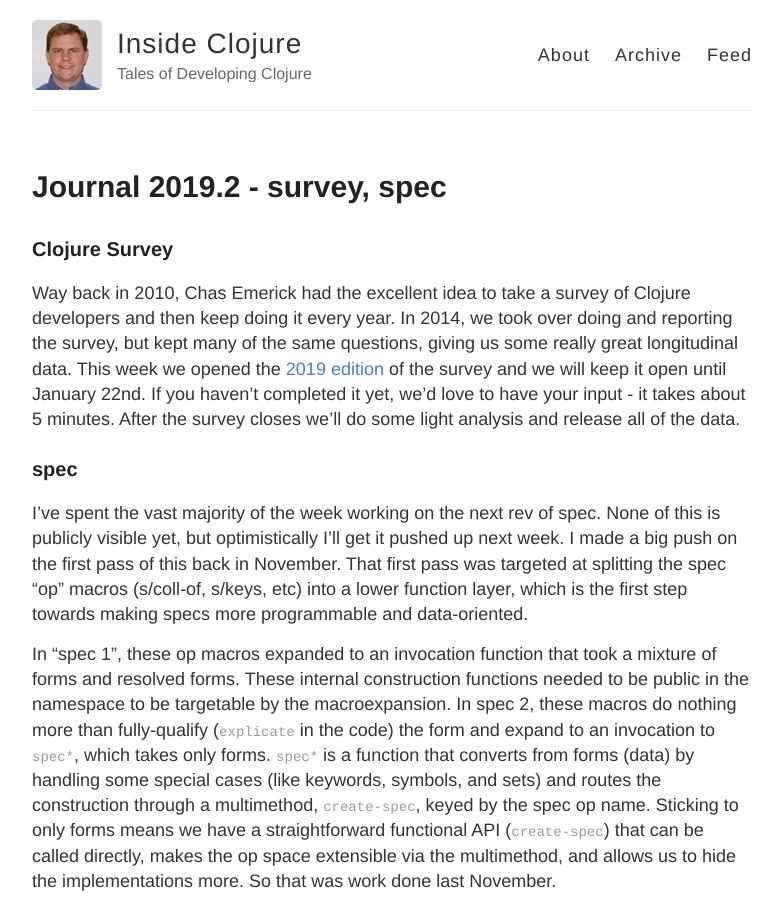
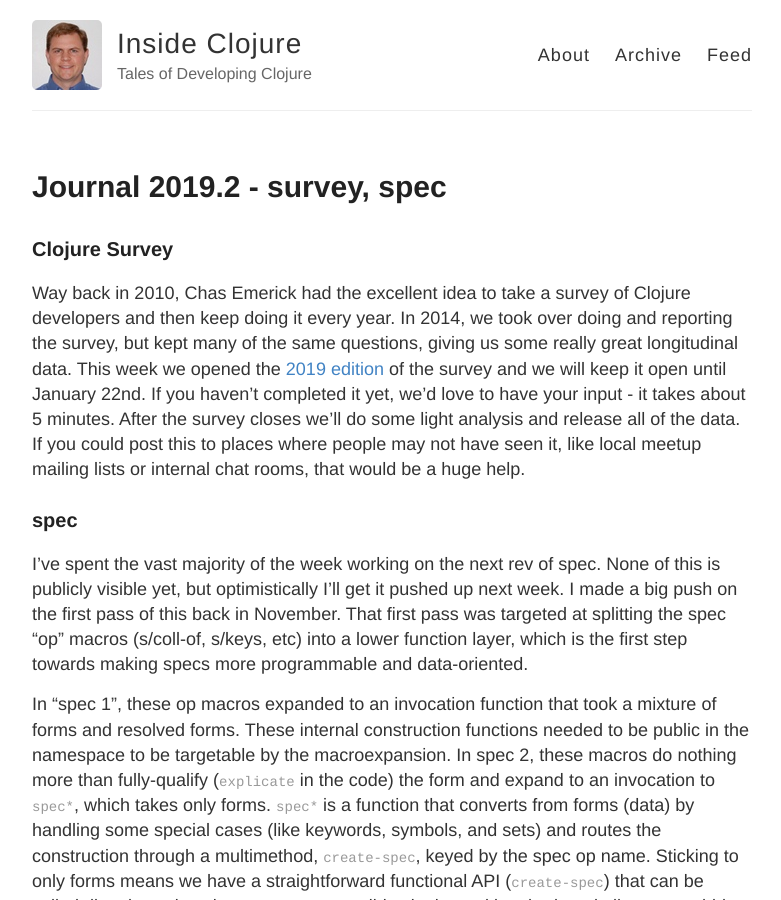
Before and after one commit to insideclojure/insideclojure.github.io, a Jekyll site: the page built from _posts/2019-01-11-journal.md, in a window 1280 px wide and 900 px high. Shown: the whole window, without its empty margins (248-1029 px from the left). Built offline with Jekyll 4.4.1, drawn with Linux system fonts in a browser that asks for light colours; comment, search, counter and statistics services are not loaded.

Commit message:
add request

```diff
--- a/_posts/2019-01-11-journal.md
+++ b/_posts/2019-01-11-journal.md
@@ -6,7 +6,7 @@
 
 ### Clojure Survey
 
-Way back in 2010, Chas Emerick had the excellent idea to take a survey of Clojure developers and then keep doing it every year. In 2014, we took over doing and reporting the survey, but kept many of the same questions, giving us some really great longitudinal data. This week we opened the [2019 edition](https://www.surveymonkey.com/r/clojure2019) of the survey and we will keep it open until January 22nd. If you haven't completed it yet, we'd love to have your input - it takes about 5 minutes. After the survey closes we'll do some light analysis and release all of the data.
+Way back in 2010, Chas Emerick had the excellent idea to take a survey of Clojure developers and then keep doing it every year. In 2014, we took over doing and reporting the survey, but kept many of the same questions, giving us some really great longitudinal data. This week we opened the [2019 edition](https://www.surveymonkey.com/r/clojure2019) of the survey and we will keep it open until January 22nd. If you haven't completed it yet, we'd love to have your input - it takes about 5 minutes. After the survey closes we'll do some light analysis and release all of the data. If you could post this to places where people may not have seen it, like local meetup mailing lists or internal chat rooms, that would be a huge help.
 
 ### spec
 
```
